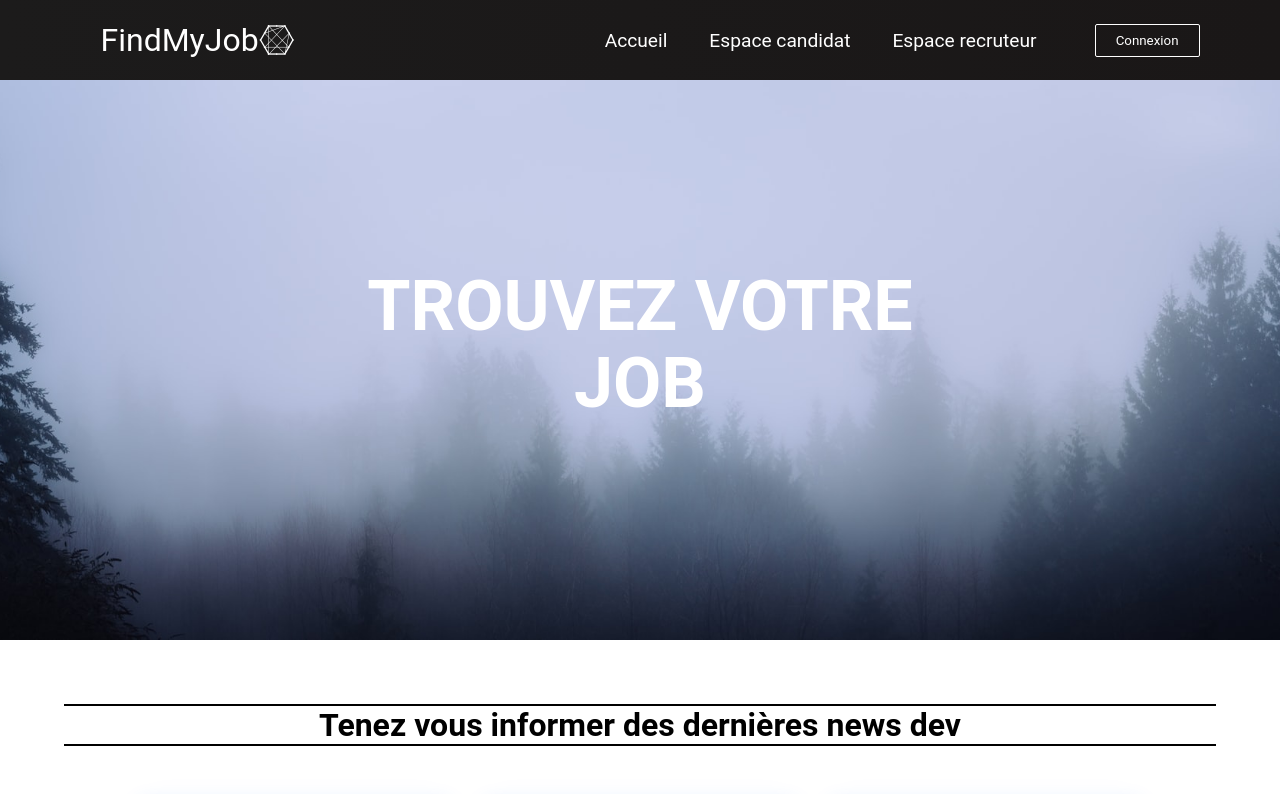
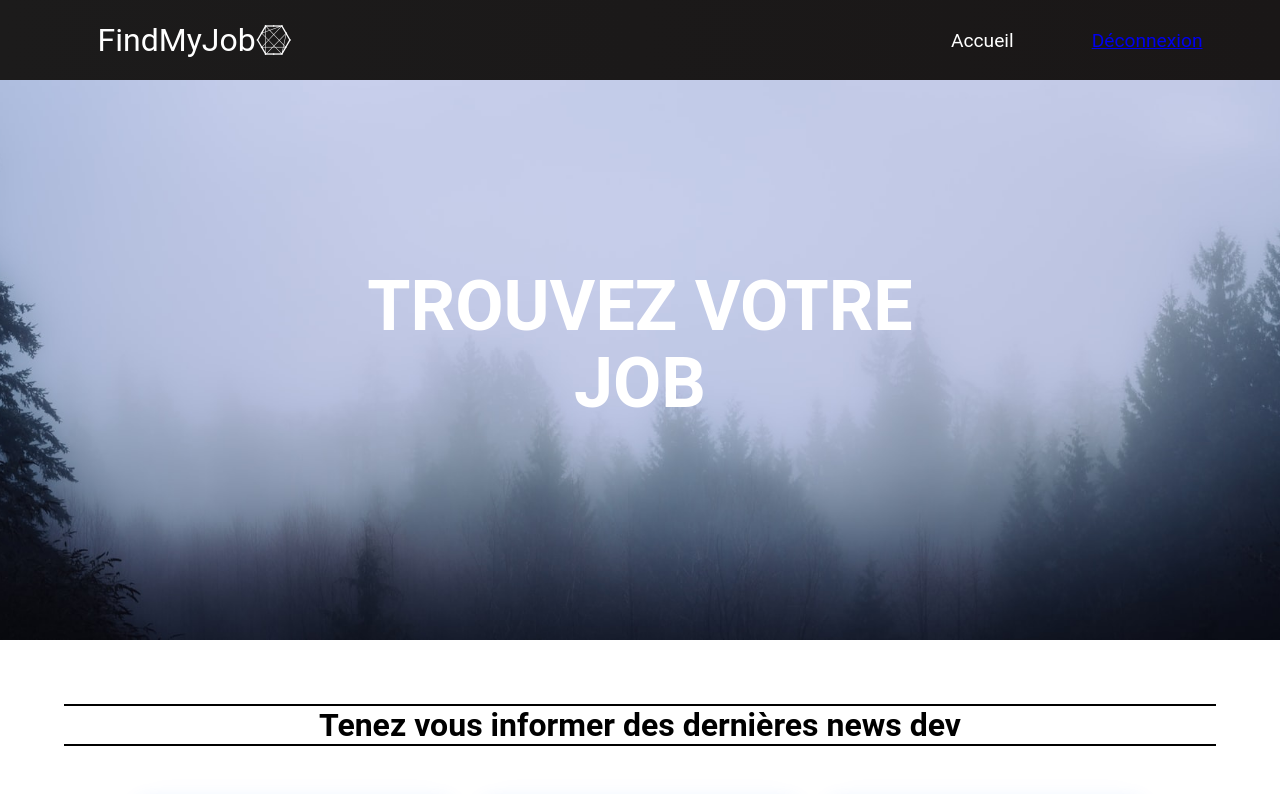
Before and after one commit to Thoms-C/Hackathon-2, a React (Create React App) app in the folder findmyjob/: page / in a window 1280 px wide. Shown: the top 794 px of the page. Built offline with nearby package versions, Linux system fonts and the light colour scheme; grey boxes are pictures that could not be loaded.

Commit message:
Define design of header in logged in mode

```diff
--- a/findmyjob/src/components/Navbar.jsx
+++ b/findmyjob/src/components/Navbar.jsx
@@ -1,28 +1,12 @@
-import React, { useState, useEffect } from "react";
+import React, { useState } from "react";
 import { Link } from "react-router-dom";
-import { Button } from "./Button";
 import "./NavbarStyled.css";
 
 function Navbar() {
   const [click, setClick] = useState(false);
-  const [button, setButton] = useState(true);
 
   const handleClick = () => setClick(!click);
   const closeMobileMenu = () => setClick(false);
-
-  const showButton = () => {
-    if (window.innerWidth <= 960) {
-      setButton(false);
-    } else {
-      setButton(true);
-    }
-  };
-
-  useEffect(() => {
-    showButton();
-  }, []);
-
-  window.addEventListener("resize", showButton);
 
   return (
     <div>
@@ -41,35 +25,19 @@ function Navbar() {
                 Accueil
               </Link>
             </li>
-            <li className="nav-item">
-              <Link
-                to="/candidat"
-                onClick={closeMobileMenu}
-                className="nav-links"
-              >
-                Espace candidat
-              </Link>
-            </li>
-            <li className="nav-item">
-              <Link
-                to="/recruteur"
-                onClick={closeMobileMenu}
-                className="nav-links"
-              >
-                Espace recruteur
-              </Link>
-            </li>
             <li>
               <Link
-                to="/connexion"
+                to="/deconnexion"
                 onClick={closeMobileMenu}
                 className="nav-links-mobile"
               >
-                Connexion
+                Déconnexion
               </Link>
             </li>
           </ul>
-          {button && <Button buttonStyle="btn--outline">Connexion</Button>}
+          <Link to="/deconnexion" className="btn--outline">
+            <span>Déconnexion</span>
+          </Link>
         </div>
       </nav>
     </div>
```
